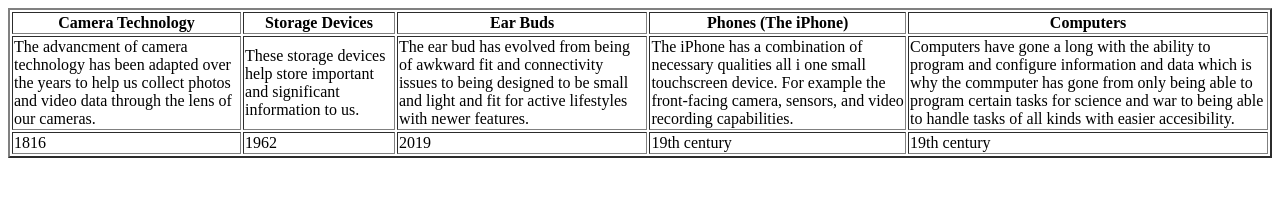
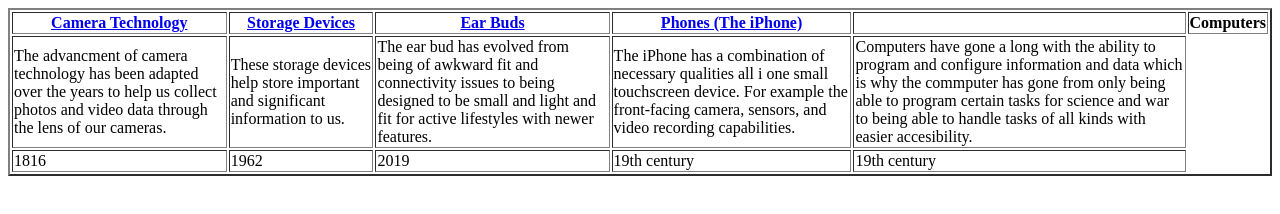
Before and after one commit to anaknrz/Coding1Milestone, a plain HTML site: page CameraTechnology.html in a window 1280 px wide. Drawn offline with Linux system fonts and the light colour scheme.

Commit message:
updatestwo

```diff
--- a/CameraTechnology.html
+++ b/CameraTechnology.html
@@ -19,11 +19,11 @@
 <body></body>
     <table border="2">
         <tr>
-            <a href="https://github.com/anaknrz/Coding1Milestone/blob/main/Camera%20Technology"><th>Camera Technology</th></a>
-            <a href="https://github.com/anaknrz/Coding1Milestone/blob/main/Storage%20Devices"><th>Storage Devices</th></a>
-            <a href="https://github.com/anaknrz/Coding1Milestone/blob/main/Ear%20Buds"><th>Ear Buds</th></a>
-           <a href="https://github.com/anaknrz/Coding1Milestone/blob/main/Phones%20(The%20iPhone)"><th>Phones (The iPhone)</th></a>
-           <a href="https://github.com/anaknrz/Coding1Milestone/blob/main/Computers"><th>Computers</th></a>
+            <th><a href="https://github.com/anaknrz/Coding1Milestone/blob/main/Camera%20Technology">Camera Technology</a></th>
+            <th><a href="https://github.com/anaknrz/Coding1Milestone/blob/main/Storage%20Devices">Storage Devices</a></th>
+            <th><a href="https://github.com/anaknrz/Coding1Milestone/blob/main/Ear%20Buds">Ear Buds</a></th>
+            <th><a href="https://github.com/anaknrz/Coding1Milestone/blob/main/Phones%20(The%20iPhone)">Phones (The iPhone)</a></th>
+            <th><a href="https://github.com/anaknrz/Coding1Milestone/blob/main/Computers"><th>Computers</a></th>
 
         </tr>
         <tr>
```
Also changed, not shown: Computers.html (+5 -5 lines), EarBuds.html (+5 -5 lines), Phones(The iPhone).html (+5 -5 lines), StorageDevices.html (+5 -5 lines), index.html (+5 -5 lines).
